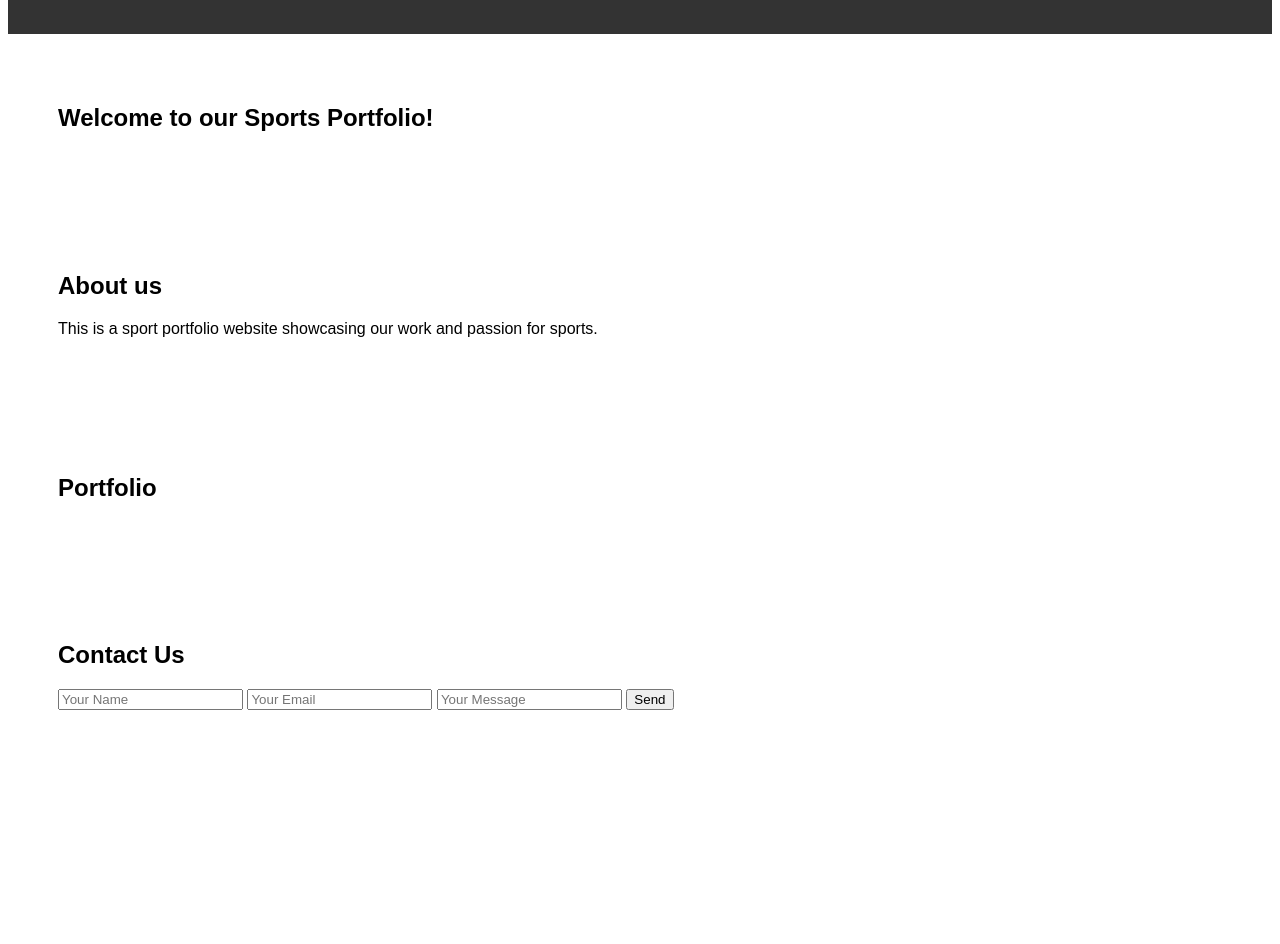
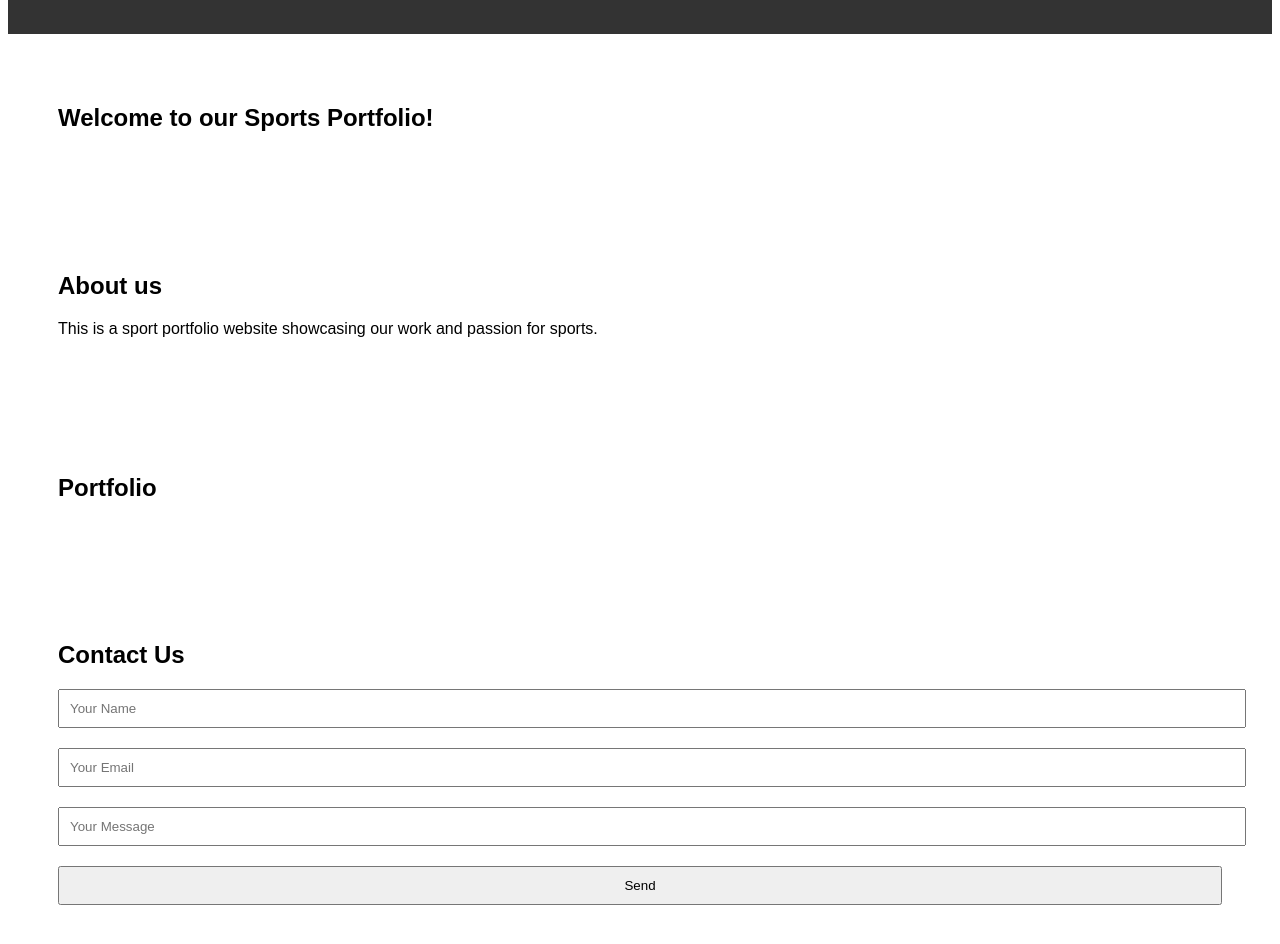
Before and after one commit to Thapelo08/Sensational-Propaganda-FC, a plain HTML site: page index.html in a window 1280 px wide. Shown: the part 146-1090 px from the top of the page. Before the commit the page ends 914 px from the top, so only its background shows below. Drawn offline with Linux system fonts and the light colour scheme.

Commit message:
"Added styles for contact section form elements"

```diff
--- a/index.css
+++ b/index.css
@@ -30,3 +30,12 @@ header {
 .contact-section {
     padding: 50px;
 }
+
+.contact-section input,
+.contact-section textarea,
+.contact-section button {
+    display: block;
+    margin-bottom: 20px;
+    width: 100%;
+    padding: 10px;
+}
```
